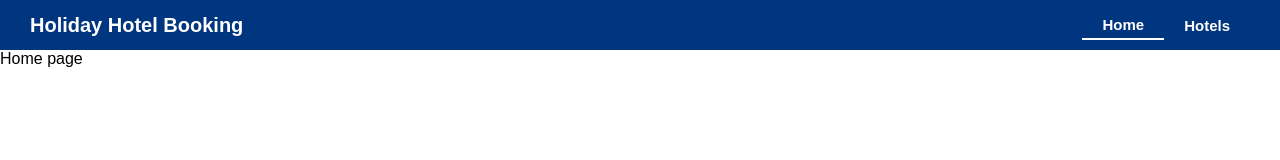
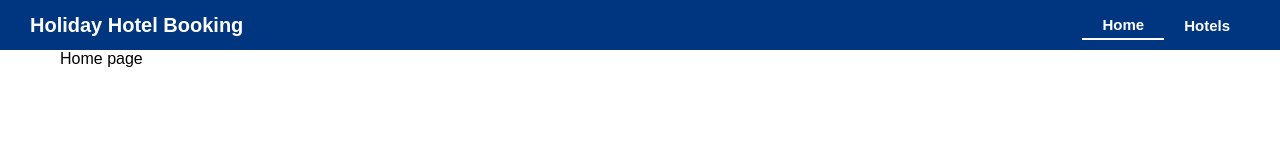
Before and after one commit to rvfvl/HolidayHotelBooking, a React (Create React App) app: page / in a window 1280 px wide. Shown: the top 160 px of the page. Built offline with nearby package versions, Linux system fonts and the light colour scheme.

Commit message:
Added initial react redux setup.

```diff
--- a/package.json
+++ b/package.json
@@ -4,11 +4,15 @@
   "private": true,
   "dependencies": {
     "axios": "^0.19.0",
+    "contentful": "^7.9.1",
     "react": "^16.8.6",
     "react-dom": "^16.8.6",
     "react-icons": "^3.7.0",
+    "react-redux": "^7.1.0",
     "react-router-dom": "^5.0.1",
     "react-scripts": "3.0.1",
+    "redux": "^4.0.4",
+    "redux-thunk": "^2.3.0",
     "styled-components": "^4.3.2"
   },
   "scripts": {
--- a/src/App.js
+++ b/src/App.js
@@ -7,6 +7,7 @@ import SingleHotel from "pages/SingleHotel"
 import { BrowserRouter, Switch, Route } from "react-router-dom"
 import routes from "config/routes"
 import Navbar from "components/Navbar"
+import Container from "components/Container"
 import { createGlobalStyle } from "styled-components"
 
 const GlobalStyle = createGlobalStyle`
@@ -32,11 +33,13 @@ const App = () => (
       <GlobalStyle />
       <BrowserRouter>
         <Navbar />
-        <Switch>
-          <Route exact path={routes.HOME} component={Home} />
-          <Route exact path={routes.HOTELS} component={Hotels} />
-          <Route path={routes.SINGLE_HOTEL} component={SingleHotel} />
-        </Switch>
+        <Container>
+          <Switch>
+            <Route exact path={routes.HOME} component={Home} />
+            <Route exact path={routes.HOTELS} component={Hotels} />
+            <Route path={routes.SINGLE_HOTEL} component={SingleHotel} />
+          </Switch>
+        </Container>
       </BrowserRouter>
     </>
   </ThemeProvider>
--- /dev/null
+++ b/src/components/Container.js
@@ -0,0 +1,21 @@
+import React from "react"
+import styled from "styled-components"
+import device from "theme/mediaQueries"
+
+const ContainerWrapper = styled.div`
+  margin: 0 1rem;
+
+  @media ${device.small} {
+    margin: 0 3rem;
+  }
+
+  @media ${device.medium} {
+    margin: 0 6rem;
+  }
+`
+
+const Container = ({ children }) => {
+  return <ContainerWrapper>{children}</ContainerWrapper>
+}
+
+export default Container
--- a/src/index.js
+++ b/src/index.js
@@ -1,5 +1,12 @@
 import React from "react"
 import ReactDOM from "react-dom"
 import App from "./App"
+import { Provider } from "react-redux"
+import store from "store"
 
-ReactDOM.render(<App />, document.getElementById("root"))
+ReactDOM.render(
+  <Provider store={store}>
+    <App />
+  </Provider>,
+  document.getElementById("root")
+)
--- /dev/null
+++ b/src/reducers/hotelsReducer.js
@@ -0,0 +1,11 @@
+const hotelsReducer = (state = [], action) => {
+  switch (action.type) {
+    case "TEST":
+      console.log(state)
+      break
+    default:
+      return state
+  }
+}
+
+export default hotelsReducer
--- /dev/null
+++ b/src/reducers/index.js
@@ -0,0 +1,8 @@
+import { combineReducers } from "redux"
+import hotelsReducer from "reducers/hotelsReducer"
+
+const rootReducer = combineReducers({
+  hotelsReducer
+})
+
+export default rootReducer
--- /dev/null
+++ b/src/store/index.js
@@ -0,0 +1,9 @@
+import { createStore, applyMiddleware, compose } from "redux"
+import rootReducer from "reducers"
+import thunk from "redux-thunk"
+
+const composeEnhancers = window.__REDUX_DEVTOOLS_EXTENSION_COMPOSE__ || compose
+
+const store = createStore(rootReducer, composeEnhancers(applyMiddleware(thunk)))
+
+export default store
```
Also changed, not shown: src/config/contentfulApi.js (added, +8 -0 lines), src/actions/index.js (added), src/config/types.js (added), 2 other files (tests, documents, lock files or other folders).
